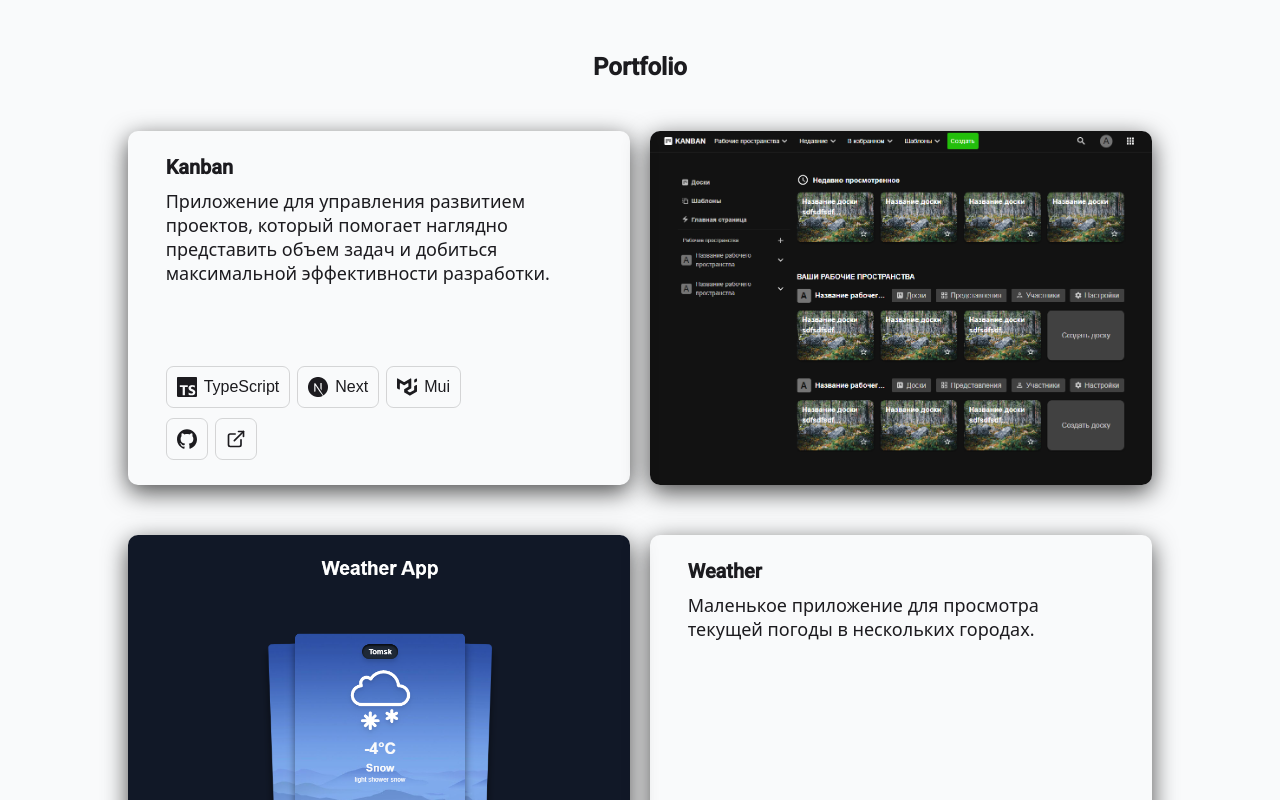
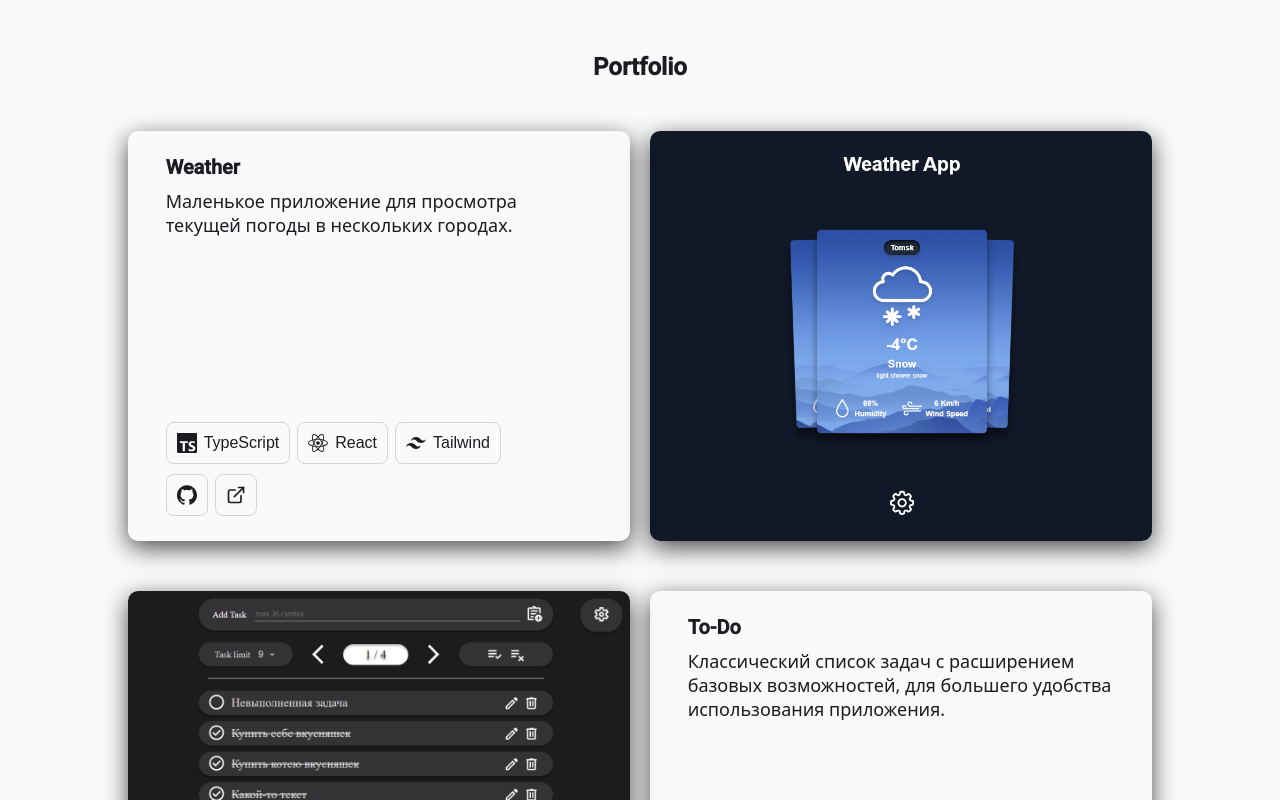
Before and after one commit to Innovavtion/portfolio, a Next.js app: page / in a window 1280 px wide. Shown: the part 1500-2300 px from the top of the page. Built offline with nearby package versions, Linux system fonts and the light colour scheme.

Commit message:
refactor: delete kanban in portfolio

```diff
--- a/components/Section/Portfolio/Portfolio.data.tsx
+++ b/components/Section/Portfolio/Portfolio.data.tsx
@@ -34,6 +34,7 @@ interface portfolioProps {
 }
 
 export const PortfolioData: Array<portfolioProps> = [
+  /*
   {
     text: "Kanban",
     description:
@@ -46,9 +47,10 @@ export const PortfolioData: Array<portfolioProps> = [
     image: KanbanImage,
     link: {
       github: "https://github.com/Innovavtion/kanban-board",
-      vercel: "https://kanban-board-e2sm.vercel.app/",
+      vercel: "-",
     },
   },
+  */
   {
     text: "Weather",
     description:
```
